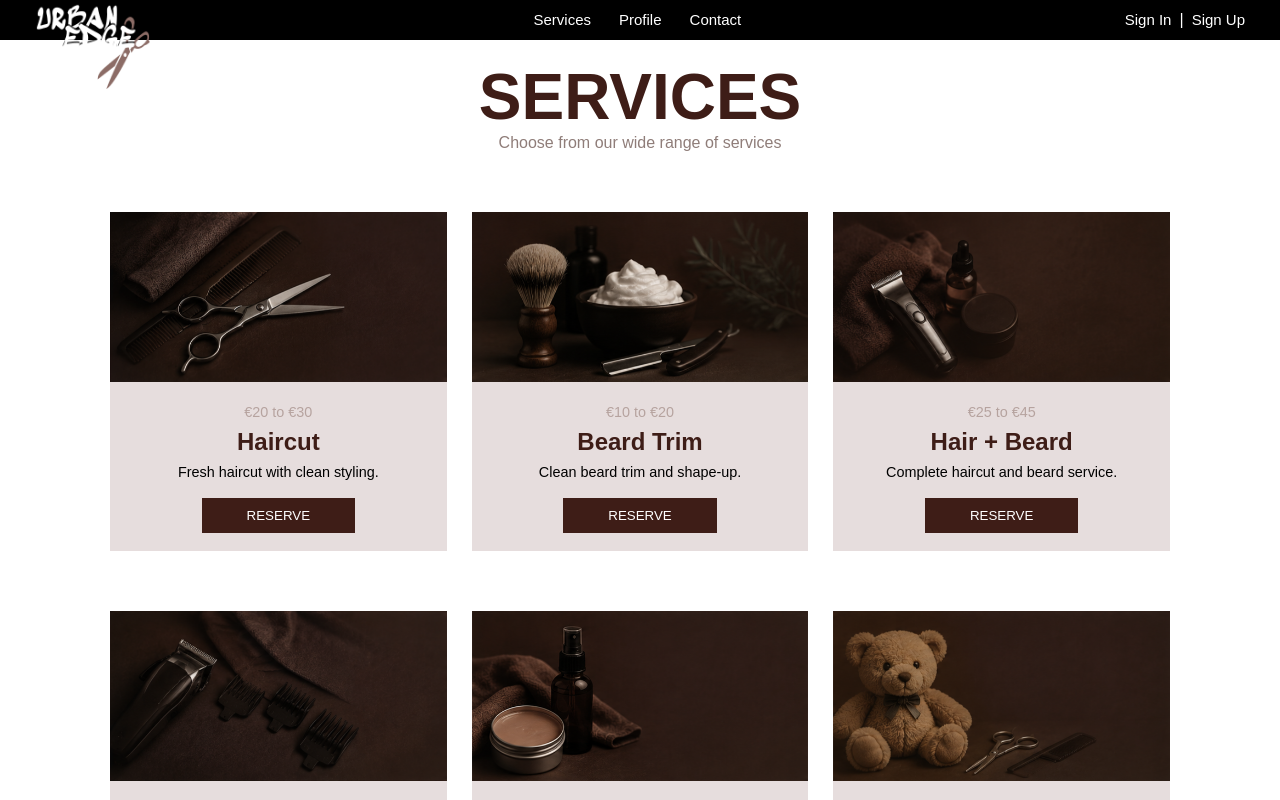
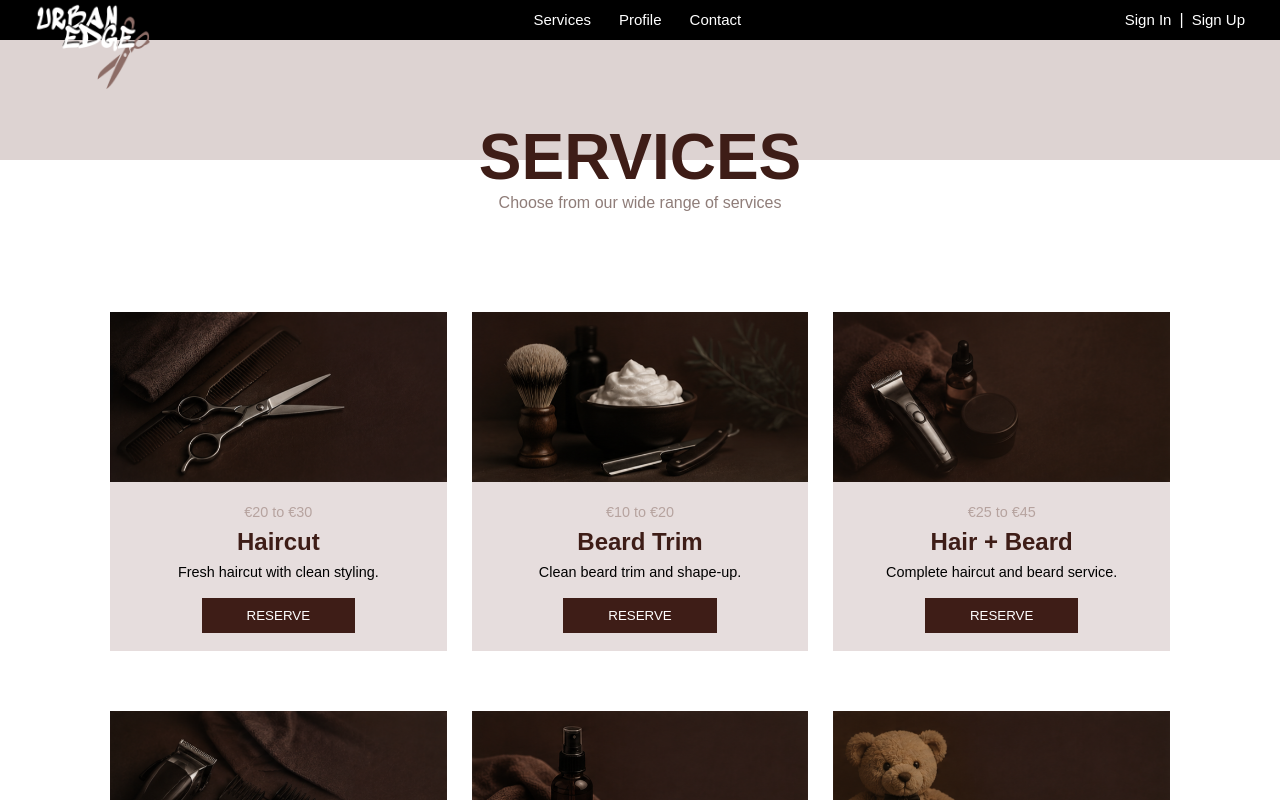
Before and after one commit to lxuiejane/Barbershop-Examen, a Next.js app: page / in a window 1280 px wide. Shown: the top 800 px of the page. Built offline with nearby package versions, Linux system fonts and the light colour scheme; a web font is replaced by a local one.

Commit message:
title background!! for services only right now

```diff
--- a/app/contact/contact.module.css
+++ b/app/contact/contact.module.css
@@ -3,6 +3,7 @@
   padding: 30px 70px;
   background-color: white;
 }
+
 
 .header {
   text-align: center;
@@ -10,7 +11,7 @@
 }
 
 .title {
-  color: #3E1D17;
+  color: #3e1d17;
   font-size: 4rem;
   margin: 0;
 }
@@ -30,7 +31,7 @@
 }
 
 .socials h2 {
-  color: #3E1D17;
+  color: #3e1d17;
   font-size: 1rem;
   margin-bottom: 15px;
 }
@@ -71,7 +72,7 @@
 }
 
 .contactForm button {
-  background-color: #3E1D17;
+  background-color: #3e1d17;
   color: white;
   border: none;
   padding: 12px;
--- a/app/globals.css
+++ b/app/globals.css
@@ -27,6 +27,8 @@ p {
   color: white;
   align-items: center;
   padding: 0 35px;
+  position: relative;
+  z-index: 10;
 }
 
 .logo img {
@@ -68,8 +70,3 @@ p {
   font-size: 15px;
   font-weight: 400;
 }
-
-.navbarBottomBar {
-  height: 70px;
-  background-color: #b6a39f;
-}
--- a/app/page.js
+++ b/app/page.js
@@ -46,11 +46,9 @@ const services = [
     description: "Simple haircut for children.",
     image: "/Kidscut.png",
   },
-
 ];
 
 export default function Home() {
-
   const [selectedService, setSelectedService] = useState(null);
   const [date, setDate] = useState("");
   const [time, setTime] = useState("");
@@ -85,12 +83,14 @@ export default function Home() {
     alert("Appointment booked!");
   };
 
-
   return (
     <main className={styles.container}>
       <section className={styles.header}>
+        <div className={styles.navbarBottomBar}></div>
         <h1 className={styles.title}>SERVICES</h1>
-        <p className={styles.subtitle}>Choose from our wide range of services</p>
+        <p className={styles.subtitle}>
+          Choose from our wide range of services
+        </p>
       </section>
 
       <section className={styles.servicesGrid}>
--- a/app/page.module.css
+++ b/app/page.module.css
@@ -99,13 +99,25 @@ a.secondary {
 }
 
 .header {
+  position: relative;
   text-align: center;
-  margin-top: 20px;
-  margin-bottom: 40px;
+  padding: 80px 0;
+}
+
+.navbarBottomBar {
+  position: absolute;
+  top: 0;
+  left: 0;
+  width: 100%;
+  height: 120px;
+  background-color: #ddd3d2;
+  z-index: 1;
 }
 
 .title {
-  color: #3E1D17;
+  position: relative;
+  z-index: 2;
+  color: #3e1d17;
   font-size: 4rem;
   margin: 0;
 }
@@ -132,7 +144,7 @@ a.secondary {
 .cardImage {
   width: 100%;
   height: 170px;
-  background-color: #3E1D17;
+  background-color: #3e1d17;
 }
 
 .cardContent {
@@ -140,13 +152,13 @@ a.secondary {
 }
 
 .price {
-  color: #B6A39F;
+  color: #b6a39f;
   font-size: 0.9rem;
   margin: 0 0 8px;
 }
 
 .serviceTitle {
-  color: #3E1D17;
+  color: #3e1d17;
   font-size: 1.5rem;
   margin: 0 0 8px;
 }
@@ -157,13 +169,12 @@ a.secondary {
 }
 
 .reserveBtn {
-  background-color: #3E1D17;
+  background-color: #3e1d17;
   color: white;
   border: none;
   padding: 10px 45px;
   cursor: pointer;
 }
-
 
 .bookingOverlay {
   position: fixed;
@@ -188,7 +199,7 @@ a.secondary {
 }
 
 .bookingForm h2 {
-  color: #3E1D17;
+  color: #3e1d17;
   text-align: center;
 }
 
@@ -198,14 +209,12 @@ a.secondary {
 }
 
 .bookingForm button {
-  background-color: #3E1D17;
+  background-color: #3e1d17;
   color: white;
   border: none;
   padding: 10px;
   cursor: pointer;
 }
-
-
 
 /* Enable hover only on non-touch devices */
 @media (hover: hover) and (pointer: fine) {
```
Also changed, not shown: components/Navbar.js (+3 -4 lines).
